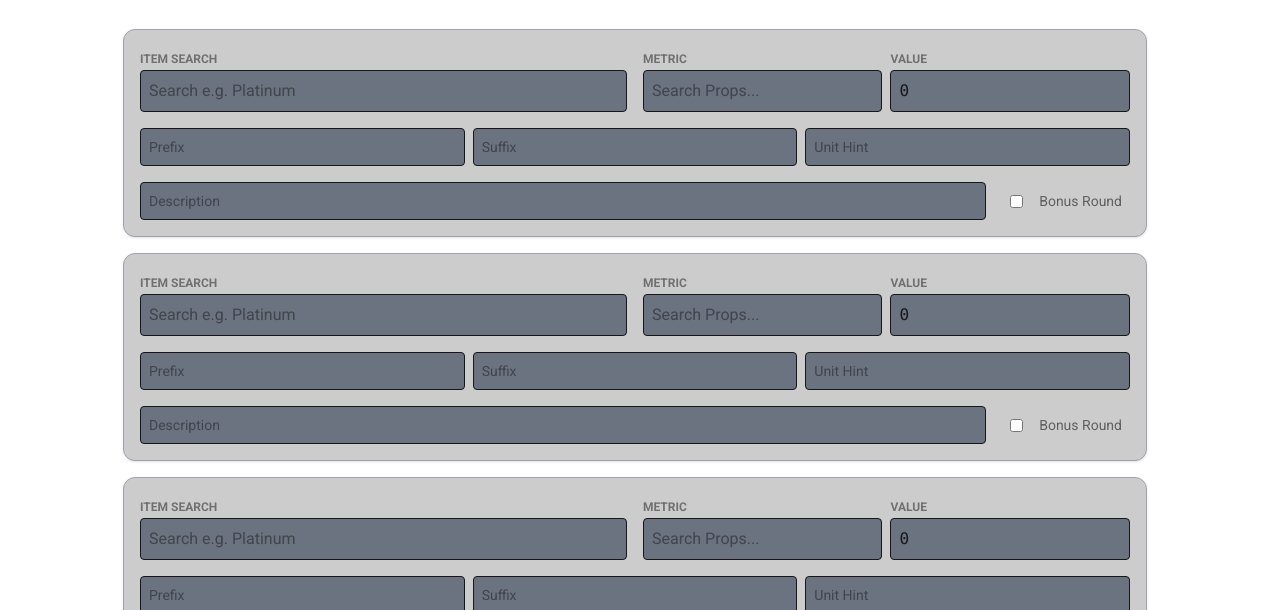
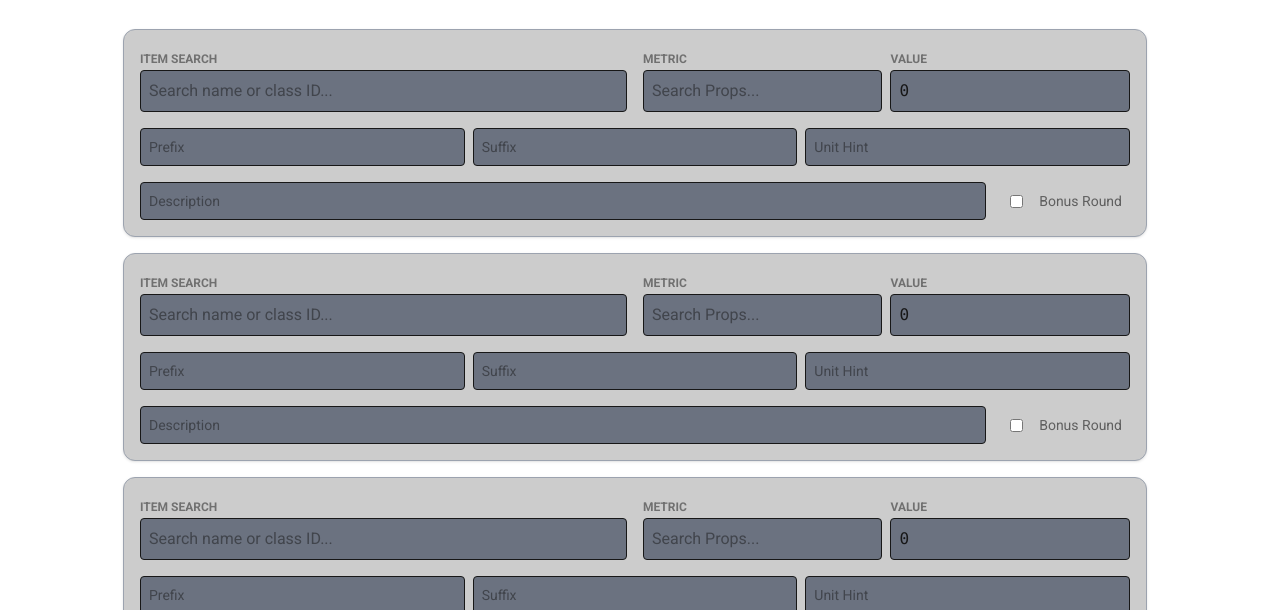
Before and after one commit to obfuscatedgenerated/rangle, a Next.js app: page /editor in a window 1280 px wide. Shown: the part 139-749 px from the top of the page. Built offline with nearby package versions, Linux system fonts and the light colour scheme.

Commit message:
change hint

```diff
--- a/src/components/EditorInteraction.tsx
+++ b/src/components/EditorInteraction.tsx
@@ -176,7 +176,7 @@ const EditableStat = ({ index, stat, updateStat }: {
                     type="text"
                     value={searchTerm}
                     onChange={(e) => setSearchTerm(e.target.value)}
-                    placeholder="Search e.g. Platinum"
+                    placeholder="Search name or class ID..."
                     className="w-full p-2 border rounded bg-tertiary-background"
                 />
                 {results.length > 0 && (
```
